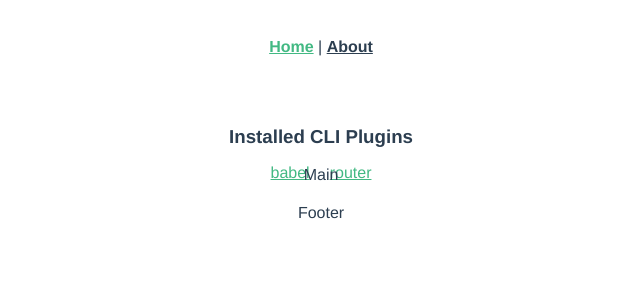
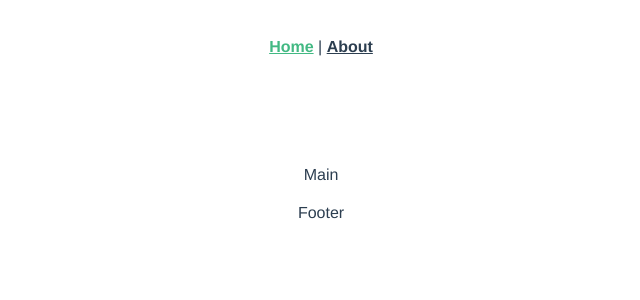
Before and after one commit to yongninghe/vue3-blog-front, a Vue app: page / in a window 1280 px wide. Shown: the top 300 px of the page, without its empty margins (319-959 px from the left). Built offline with nearby package versions, Linux system fonts and the light colour scheme.

Commit message:
删除无用代码

```diff
--- a/src/components/HelloWorld.vue
+++ b/src/components/HelloWorld.vue
@@ -1,11 +1,6 @@
 <template>
   <div class="hello">
     <h1>{{ msg }}</h1>
-    <h3>Installed CLI Plugins</h3>
-    <ul>
-      <li><a href="https://github.com/vuejs/vue-cli/tree/dev/packages/%40vue/cli-plugin-babel" target="_blank" rel="noopener">babel</a></li>
-      <li><a href="https://github.com/vuejs/vue-cli/tree/dev/packages/%40vue/cli-plugin-router" target="_blank" rel="noopener">router</a></li>
-    </ul>
   </div>
 </template>
 
```
